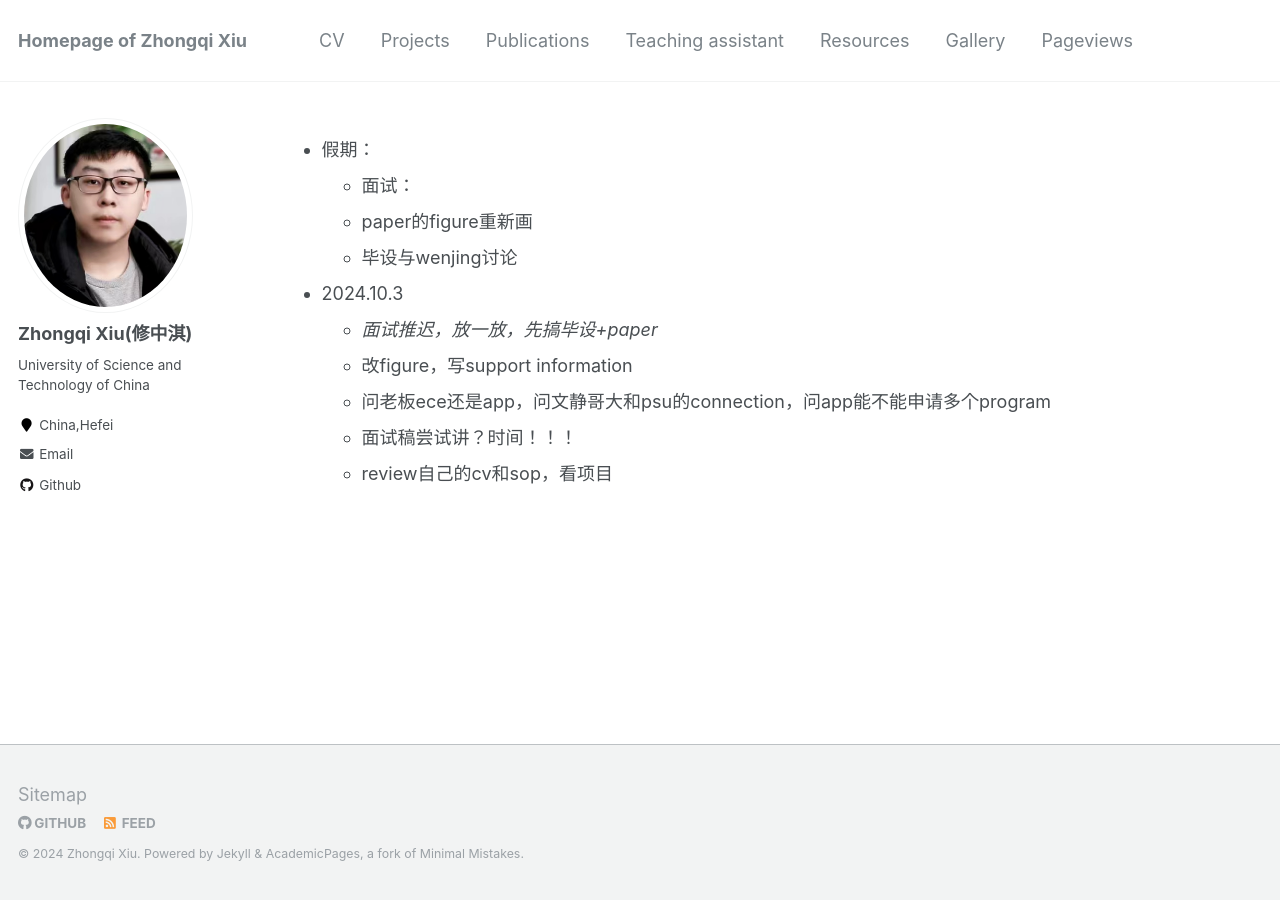
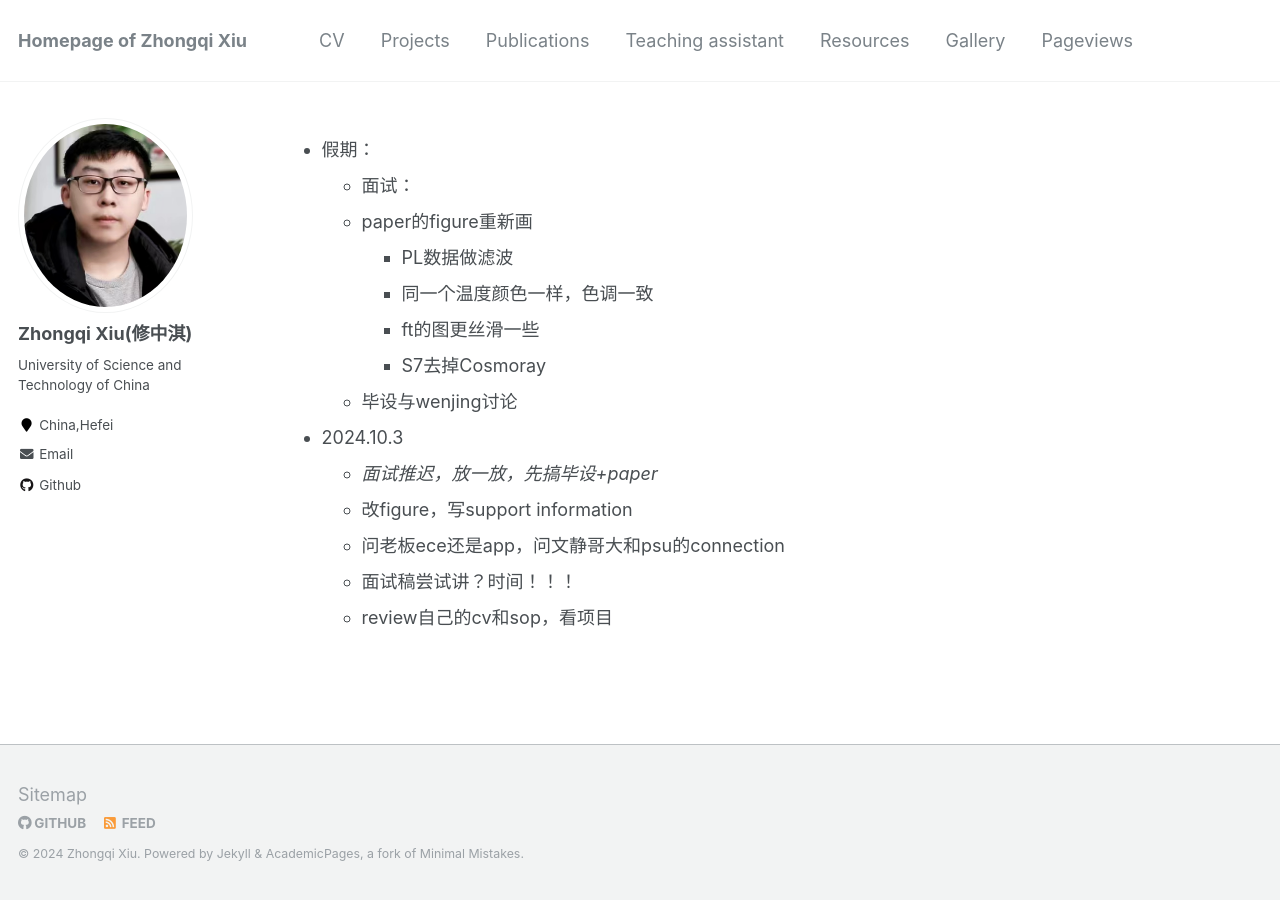
Before and after one commit to k-telux/k-telux.github.io, a Jekyll site: the page built from note.md, in a window 1280 px wide. Built offline with Jekyll 4.4.1, drawn with Linux system fonts in a browser that asks for light colours; our own code applies the rules of GitHub Pages for plain Markdown files.

Commit message:
Update note.md

```diff
--- a/note.md
+++ b/note.md
@@ -1,11 +1,15 @@
 * 假期：
   * 面试：
   * paper的figure重新画
+    * PL数据做滤波
+    * 同一个温度颜色一样，色调一致
+    * ft的图更丝滑一些
+    * S7去掉Cosmoray
   * 毕设与wenjing讨论
 
 * 2024.10.3
   * *面试推迟，放一放，先搞毕设+paper*
   * 改figure，写support information
-  * 问老板ece还是app，问文静哥大和psu的connection，问app能不能申请多个program
+  * 问老板ece还是app，问文静哥大和psu的connection
   * 面试稿尝试讲？时间！！！
   * review自己的cv和sop，看项目
```
